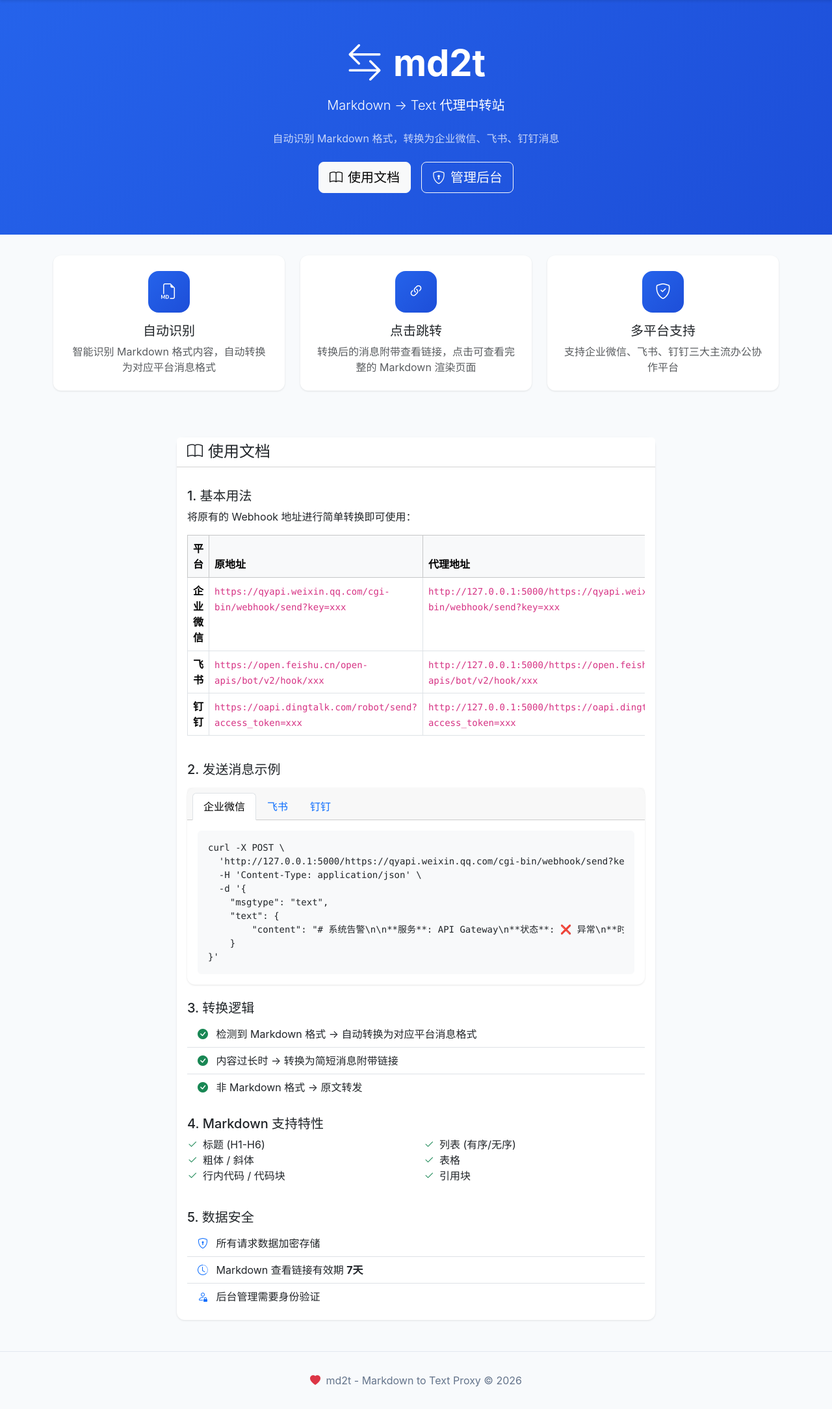
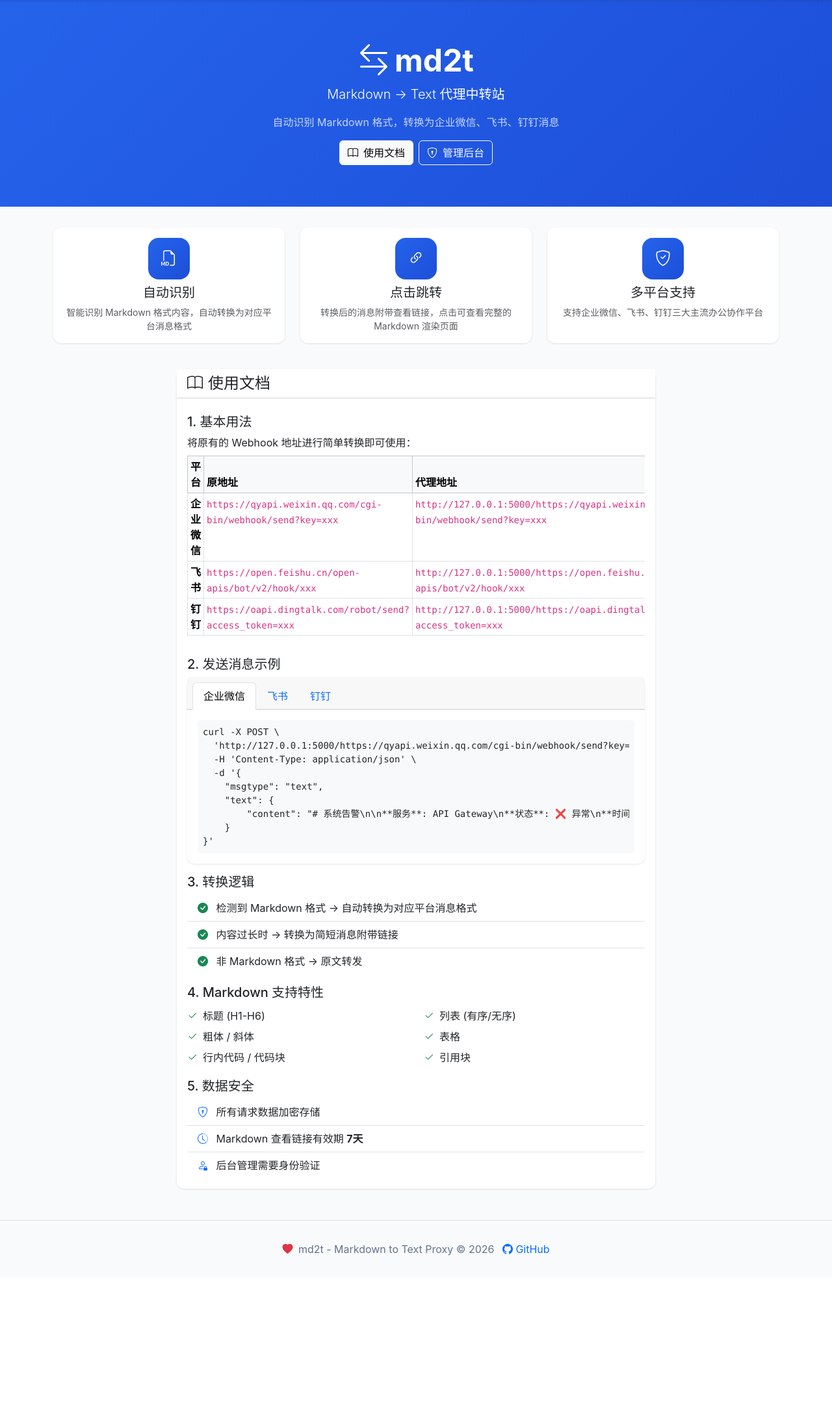
Before and after one commit to MisRivers/md2t, a Flask app: page / in a window 1280 px wide. Shown: the part 56-2224 px from the top of the page at 65% size. After the commit the page ends 1988 px from the top, so only its background shows below. Run offline with Flask 3, Linux system fonts and the light colour scheme.

Commit message:
feat: 优化飞书钉钉示例与修复日志错误
Co-authored-by: traeagent <traeagent@users.noreply.github.com>

```diff
--- a/templates/base.html
+++ b/templates/base.html
@@ -253,6 +253,9 @@
             <p class="mb-0">
                 <i class="bi bi-heart-fill text-danger me-1"></i>
                 md2t - Markdown to Text Proxy &copy; 2026
+                <a href="https://github.com/MisRivers/md2t" target="_blank" class="ms-2 text-decoration-none">
+                    <i class="bi bi-github"></i> GitHub
+                </a>
             </p>
         </div>
     </footer>
--- a/templates/index.html
+++ b/templates/index.html
@@ -3,16 +3,16 @@
 {% block content %}
 <div class="hero-section">
     <div class="container text-center">
-        <h1 class="display-4 fw-bold mb-3">
-            <i class="bi bi-arrow-left-right me-3"></i>md2t
+        <h1 class="display-5 fw-bold mb-2">
+            <i class="bi bi-arrow-left-right me-2"></i>md2t
         </h1>
-        <p class="lead mb-4">Markdown → Text 代理中转站</p>
-        <p class="mb-4 opacity-75">自动识别 Markdown 格式，转换为企业微信、飞书、钉钉消息</p>
-        <div class="d-flex justify-content-center gap-3">
-            <a href="#docs" class="btn btn-light btn-lg">
+        <p class="lead mb-3">Markdown → Text 代理中转站</p>
+        <p class="mb-3 opacity-75">自动识别 Markdown 格式，转换为企业微信、飞书、钉钉消息</p>
+        <div class="d-flex justify-content-center gap-2">
+            <a href="#docs" class="btn btn-light">
                 <i class="bi bi-book me-2"></i>使用文档
             </a>
-            <a href="{{ url_for('admin_login') }}" class="btn btn-outline-light btn-lg">
+            <a href="{{ url_for('admin_login') }}" class="btn btn-outline-light">
                 <i class="bi bi-shield-lock me-2"></i>管理后台
             </a>
         </div>
@@ -20,36 +20,36 @@
 </div>
 
 <div class="container">
-    <div class="row mb-5">
-        <div class="col-md-4 mb-4">
-            <div class="card h-100 p-4 text-center">
-                <div class="feature-icon mx-auto">
+    <div class="row mb-4">
+        <div class="col-md-4 mb-3">
+            <div class="card h-100 p-3 text-center">
+                <div class="feature-icon mx-auto mb-2">
                     <i class="bi bi-filetype-md"></i>
                 </div>
-                <h5 class="card-title">自动识别</h5>
-                <p class="card-text text-muted">
+                <h5 class="card-title mb-2">自动识别</h5>
+                <p class="card-text text-muted small">
                     智能识别 Markdown 格式内容，自动转换为对应平台消息格式
                 </p>
             </div>
         </div>
-        <div class="col-md-4 mb-4">
-            <div class="card h-100 p-4 text-center">
-                <div class="feature-icon mx-auto">
+        <div class="col-md-4 mb-3">
+            <div class="card h-100 p-3 text-center">
+                <div class="feature-icon mx-auto mb-2">
                     <i class="bi bi-link-45deg"></i>
                 </div>
-                <h5 class="card-title">点击跳转</h5>
-                <p class="card-text text-muted">
+                <h5 class="card-title mb-2">点击跳转</h5>
+                <p class="card-text text-muted small">
                     转换后的消息附带查看链接，点击可查看完整的 Markdown 渲染页面
                 </p>
             </div>
         </div>
-        <div class="col-md-4 mb-4">
-            <div class="card h-100 p-4 text-center">
-                <div class="feature-icon mx-auto">
+        <div class="col-md-4 mb-3">
+            <div class="card h-100 p-3 text-center">
+                <div class="feature-icon mx-auto mb-2">
                     <i class="bi bi-shield-check"></i>
                 </div>
-                <h5 class="card-title">多平台支持</h5>
-                <p class="card-text text-muted">
+                <h5 class="card-title mb-2">多平台支持</h5>
+                <p class="card-text text-muted small">
                     支持企业微信、飞书、钉钉三大主流办公协作平台
                 </p>
             </div>
@@ -63,11 +63,11 @@
                     <h4 class="mb-0"><i class="bi bi-book me-2"></i>使用文档</h4>
                 </div>
                 <div class="card-body">
-                    <h5 class="mt-3">1. 基本用法</h5>
-                    <p>将原有的 Webhook 地址进行简单转换即可使用：</p>
+                    <h5 class="mt-2">1. 基本用法</h5>
+                    <p class="mb-2">将原有的 Webhook 地址进行简单转换即可使用：</p>
 
-                    <div class="table-responsive">
-                        <table class="table table-bordered">
+                    <div class="table-responsive mb-3">
+                        <table class="table table-bordered table-sm">
                             <thead class="table-light">
                                 <tr>
                                     <th>平台</th>
@@ -95,10 +95,10 @@
                         </table>
                     </div>
 
-                    <h5 class="mt-4">2. 发送消息示例</h5>
+                    <h5 class="mt-3">2. 发送消息示例</h5>
 
-                    <div class="card mt-3">
-                        <div class="card-header">
+                    <div class="card mt-2">
+                        <div class="card-header py-2">
                             <ul class="nav nav-tabs card-header-tabs" id="platformTabs" role="tablist">
                                 <li class="nav-item">
                                     <button class="nav-link active" id="wechat-tab" data-bs-toggle="tab" data-bs-target="#wechat" type="button" role="tab">企业微信</button>
@@ -111,11 +111,11 @@
                                 </li>
                             </ul>
                         </div>
-                        <div class="card-body">
+                        <div class="card-body py-3">
                             <div class="tab-content" id="platformTabsContent">
                                 <div class="tab-pane fade show active" id="wechat" role="tabpanel">
-                                    <div class="bg-light p-3 rounded">
-                                        <pre class="mb-0"><code class="language-bash">curl -X POST \
+                                    <div class="bg-light p-2 rounded">
+                                        <pre class="mb-0 small"><code class="language-bash">curl -X POST \
   '{{ domain }}/https://qyapi.weixin.qq.com/cgi-bin/webhook/send?key=xxx' \
   -H 'Content-Type: application/json' \
   -d '{
@@ -127,8 +127,8 @@
                                     </div>
                                 </div>
                                 <div class="tab-pane fade" id="feishu" role="tabpanel">
-                                    <div class="bg-light p-3 rounded">
-                                        <pre class="mb-0"><code class="language-bash">curl -X POST \
+                                    <div class="bg-light p-2 rounded">
+                                        <pre class="mb-0 small"><code class="language-bash">curl -X POST \
   '{{ domain }}/https://open.feishu.cn/open-apis/bot/v2/hook/xxx' \
   -H 'Content-Type: application/json' \
   -d '{
@@ -140,8 +140,8 @@
                                     </div>
                                 </div>
                                 <div class="tab-pane fade" id="dingtalk" role="tabpanel">
-                                    <div class="bg-light p-3 rounded">
-                                        <pre class="mb-0"><code class="language-bash">curl -X POST \
+                                    <div class="bg-light p-2 rounded">
+                                        <pre class="mb-0 small"><code class="language-bash">curl -X POST \
   '{{ domain }}/https://oapi.dingtalk.com/robot/send?access_token=xxx' \
   -H 'Content-Type: application/json' \
   -d '{
@@ -156,51 +156,51 @@
                         </div>
                     </div>
 
-                    <h5 class="mt-4">3. 转换逻辑</h5>
+                    <h5 class="mt-3">3. 转换逻辑</h5>
                     <ul class="list-group list-group-flush">
-                        <li class="list-group-item">
+                        <li class="list-group-item py-2">
                             <i class="bi bi-check-circle-fill text-success me-2"></i>
                             检测到 Markdown 格式 → 自动转换为对应平台消息格式
                         </li>
-                        <li class="list-group-item">
+                        <li class="list-group-item py-2">
                             <i class="bi bi-check-circle-fill text-success me-2"></i>
                             内容过长时 → 转换为简短消息附带链接
                         </li>
-                        <li class="list-group-item">
+                        <li class="list-group-item py-2">
                             <i class="bi bi-check-circle-fill text-success me-2"></i>
                             非 Markdown 格式 → 原文转发
                         </li>
                     </ul>
 
-                    <h5 class="mt-4">4. Markdown 支持特性</h5>
+                    <h5 class="mt-3">4. Markdown 支持特性</h5>
                     <div class="row">
                         <div class="col-md-6">
-                            <ul class="list-unstyled">
-                                <li><i class="bi bi-check2 text-success me-2"></i>标题 (H1-H6)</li>
-                                <li><i class="bi bi-check2 text-success me-2"></i>粗体 / 斜体</li>
-                                <li><i class="bi bi-check2 text-success me-2"></i>行内代码 / 代码块</li>
+                            <ul class="list-unstyled mb-0">
+                                <li class="py-1"><i class="bi bi-check2 text-success me-2"></i>标题 (H1-H6)</li>
+                                <li class="py-1"><i class="bi bi-check2 text-success me-2"></i>粗体 / 斜体</li>
+                                <li class="py-1"><i class="bi bi-check2 text-success me-2"></i>行内代码 / 代码块</li>
                             </ul>
                         </div>
                         <div class="col-md-6">
-                            <ul class="list-unstyled">
-                                <li><i class="bi bi-check2 text-success me-2"></i>列表 (有序/无序)</li>
-                                <li><i class="bi bi-check2 text-success me-2"></i>表格</li>
-                                <li><i class="bi bi-check2 text-success me-2"></i>引用块</li>
+                            <ul class="list-unstyled mb-0">
+                                <li class="py-1"><i class="bi bi-check2 text-success me-2"></i>列表 (有序/无序)</li>
+                                <li class="py-1"><i class="bi bi-check2 text-success me-2"></i>表格</li>
+                                <li class="py-1"><i class="bi bi-check2 text-success me-2"></i>引用块</li>
                             </ul>
                         </div>
                     </div>
 
-                    <h5 class="mt-4">5. 数据安全</h5>
+                    <h5 class="mt-3">5. 数据安全</h5>
                     <ul class="list-group list-group-flush">
-                        <li class="list-group-item">
+                        <li class="list-group-item py-2">
                             <i class="bi bi-shield-lock text-primary me-2"></i>
                             所有请求数据加密存储
                         </li>
-                        <li class="list-group-item">
+                        <li class="list-group-item py-2">
                             <i class="bi bi-clock-history text-primary me-2"></i>
                             Markdown 查看链接有效期 <strong>7天</strong>
                         </li>
-                        <li class="list-group-item">
+                        <li class="list-group-item py-2">
                             <i class="bi bi-person-lock text-primary me-2"></i>
                             后台管理需要身份验证
                         </li>
```
